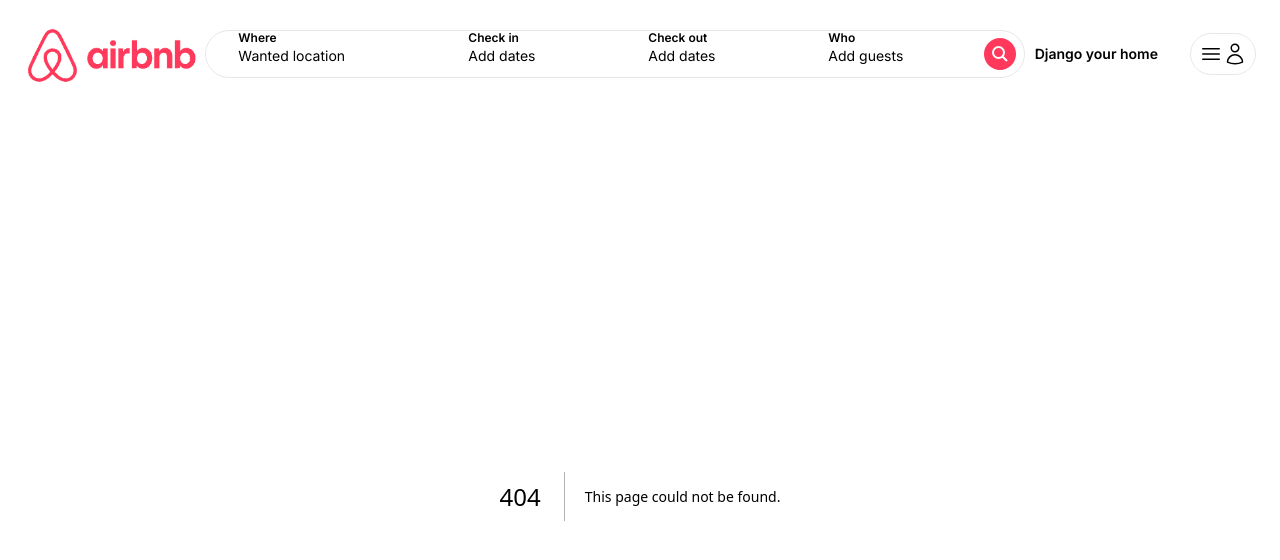
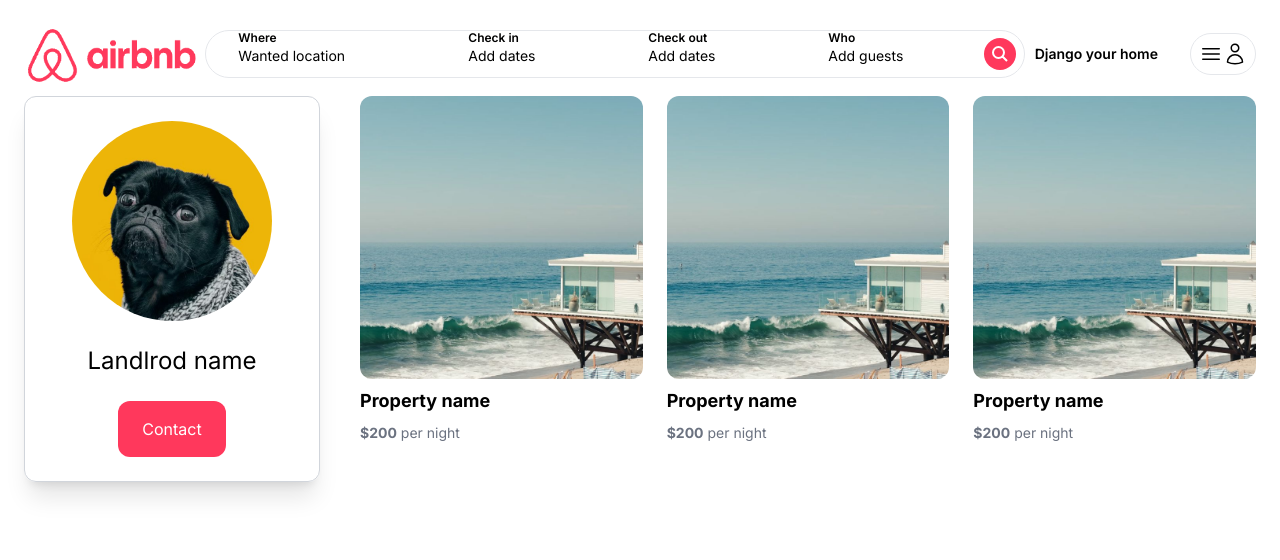
Before and after one commit to laura302/AirBnb_Front, a Next.js app: page /landlords/1 in a window 1280 px wide. Before the commit this address had no page. Shown: the top 560 px of the page. Built offline with nearby package versions, Linux system fonts and the light colour scheme.

Commit message:
06 Landlord page (static)

```diff
--- /dev/null
+++ b/app/components/ContactButton.tsx
@@ -0,0 +1,9 @@
+const ContactButton = () => {
+    return (
+        <div className=" mt-6 py-4 px-6 bg-airbnb cursor-pointer text-white rounded-xl hover:bg-airbnb-Dark transition">
+            Contact
+        </div>
+    )
+}
+
+export default ContactButton;
--- /dev/null
+++ b/app/landlords/[id]/page.tsx
@@ -0,0 +1,37 @@
+import Image from "next/image";
+import ContactButton from "@/app/components/ContactButton";
+import PropertyList from "@/app/components/properties/PropertyList";
+
+const LandlorDetailPage = () => {
+    return (
+        <main className="max-w-full-[1500px] mx-auto px-6">
+            <div className="grid grid-cols-1 md:grid-cols-4 gap-4">
+                <aside className="col-span-1 mb-4">
+                    <div className="flex flex-col items-center p-6 rounded-xl border border-gray-300 shadow-xl">
+                        <Image
+                            src='/profile_pic_1.jpg'
+                            width={200}
+                            height={200}
+                            alt="Landlrod name"
+                            className="rounded-full"
+                        />
+
+                        <h1 className="mt-6 text-2xl">Landlrod name</h1>
+
+                        <ContactButton />
+                    </div>
+                </aside>
+
+                <div className="col-span-1 md:col-span-3 pl-0 md:pl-6">
+                    <div className="grid grid-cols-1 md:grid-cols-3  gap-6">
+                        <PropertyList
+
+                        />
+                    </div>
+                </div>
+            </div>
+        </main>
+    )
+}
+
+export default LandlorDetailPage;
--- a/app/properties/ReservationSidebar.tsx
+++ b/app/properties/ReservationSidebar.tsx
@@ -13,7 +13,7 @@
                 </select>
             </div>
 
-            <div className="w-full mb-6 py-6 text-center text-while bg-airbnb hover:bg-airbnb-dark rounded-xl">Book</div>
+            <div className="w-full mb-6 py-6 text-center text-while bg-airbnb hover:bg-airbnb-Dark rounded-xl">Book</div>
 
             <div className="mb-4 flex justify-between align-center">
                 <p>$200 * 4 nignts</p>
```
